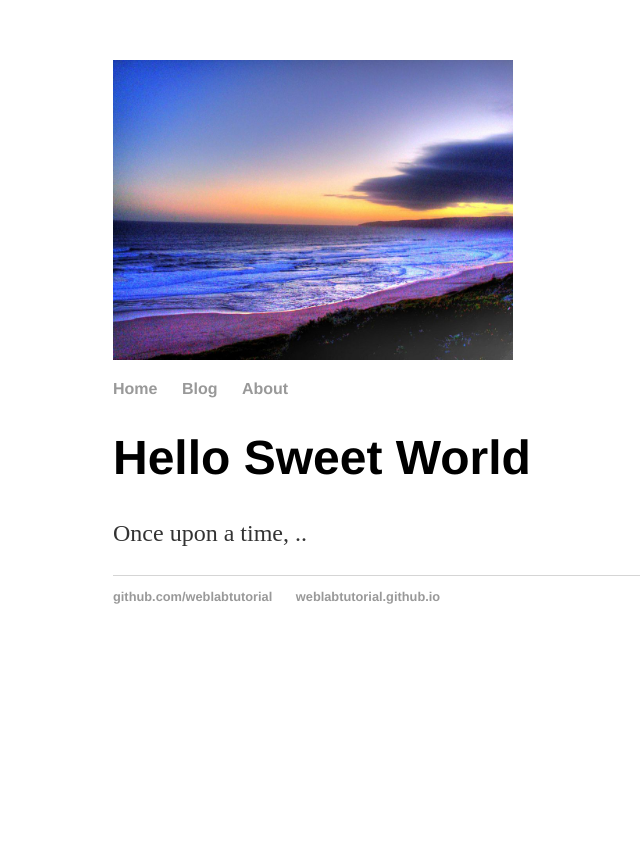
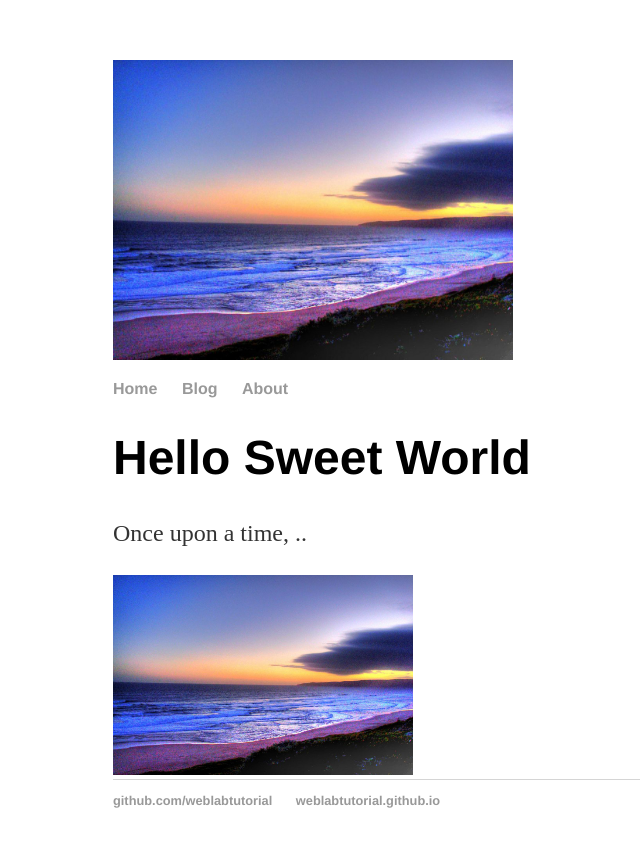
Before and after one commit to prasitha-12/prasitha-12.github.io, a Jekyll site: the page built from index.html, in a window 1280 px wide. Shown: the top 847 px of the page, without its empty margins (79-719 px from the left). Built offline with Jekyll 4.4.1, drawn with Linux system fonts in a browser that asks for light colours.

Commit message:
Update index.html

```diff
--- a/index.html
+++ b/index.html
@@ -5,4 +5,5 @@ title: Web Programming
 <div class="blurb">
         <h1>Hello Sweet World</h1>
         <p>Once upon a time, ..</p>
+        <img src = "bg.jpg" width="300" height="200">
 </div>
```
